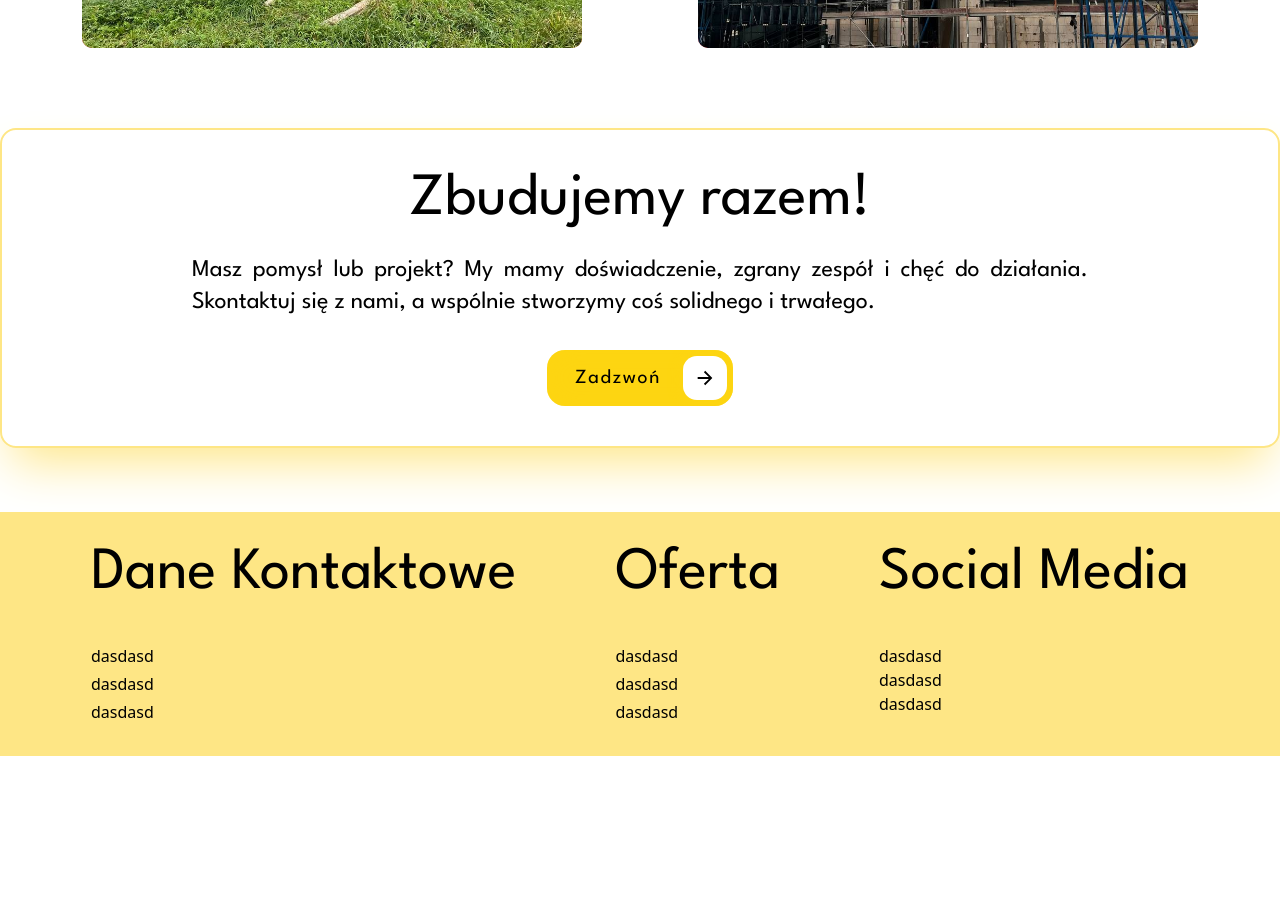
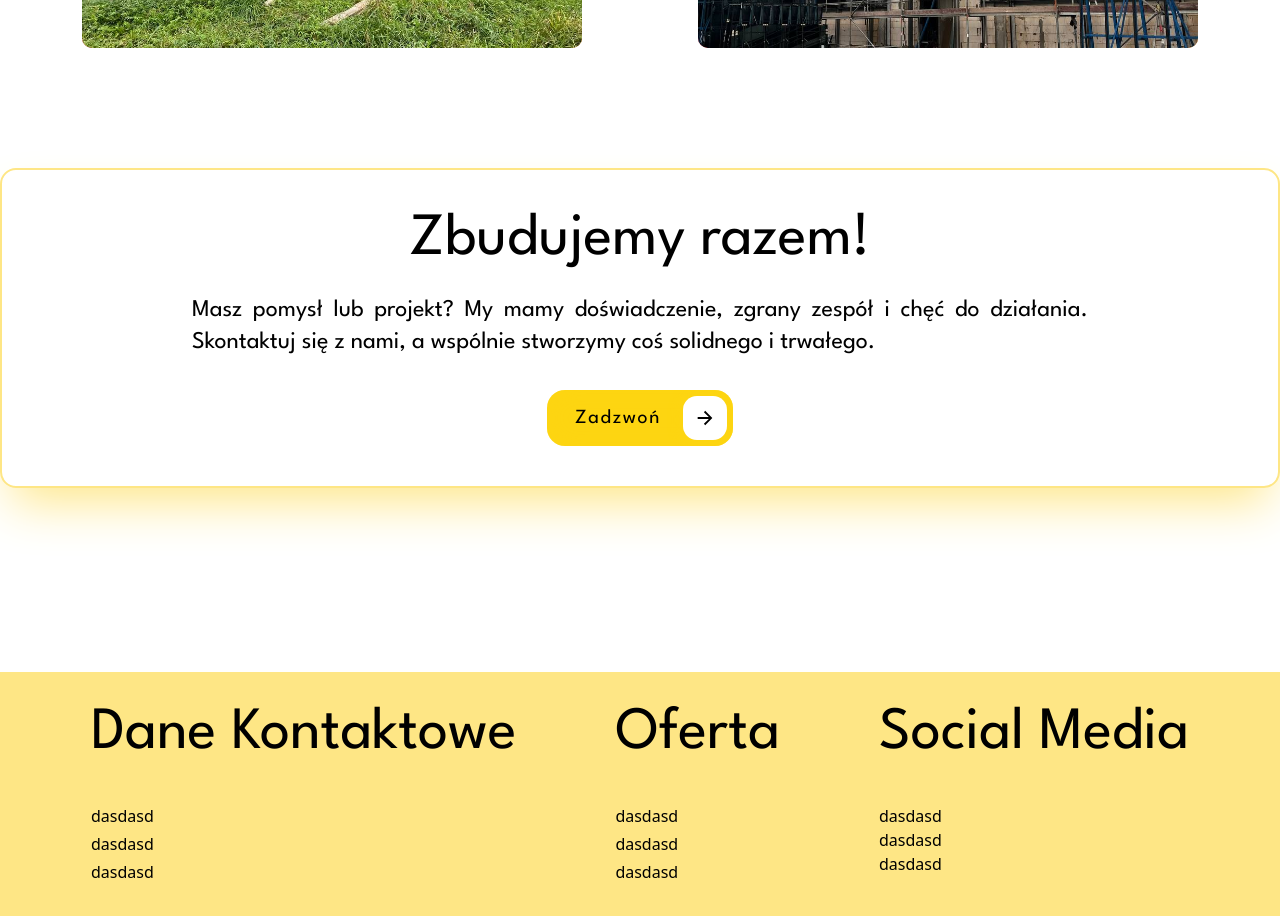
Before and after one commit to vla2oc/SushkovPro, a React (Vite) app: page /SushkovPro/oferta in a window 1280 px wide. Shown: the part 1300-2216 px from the top of the page. Before the commit the page ends 2056 px from the top, so only its background shows below. Built offline with nearby package versions, Linux system fonts and the light colour scheme.

Commit message:
ScrolltoTop

```diff
--- a/src/App.jsx
+++ b/src/App.jsx
@@ -5,7 +5,16 @@ import NaszaRealizacja from './pages/NaszaRealizacja'
 import Onas from './pages/Onas'
 import Kontakt from './pages/Kontakt'
 import Oferta from './pages/Oferta'
+import { useEffect } from 'react'
+import { useLocation } from 'react-router-dom'
+
 function App() {
+
+  const { pathname } = useLocation()
+
+  useEffect(() => {
+    window.scrollTo(0, 0)
+  }, [pathname])
 
   return (
     <>
--- a/src/components/Layout/WorkTogether.jsx
+++ b/src/components/Layout/WorkTogether.jsx
@@ -3,7 +3,7 @@ import Button from "./Button";
 export default function WorkTogether() {
     return (
         <>
-            <div className="flex flex-col justify-center items-center mt-16 px-4 md:px-0 font-display">
+            <div className="flex flex-col justify-center items-center mt-30 mb-30 px-4 md:px-0 font-display">
                 <div className="border-2 flex flex-col border-amber-200 justify-center items-center p-6 md:p-10 rounded-2xl shadow-2xl shadow-amber-200 max-w-7xl w-full mb-16">
                     <h1 className="text-2xl sm:text-3xl md:text-6xl text-center">
                         Zbudujemy razem!
--- a/src/pages/Onas.jsx
+++ b/src/pages/Onas.jsx
@@ -26,7 +26,7 @@ export default function Onas() {
                     <p className='md:text-xl leading-8 mb-3'>Założyciel naszej firmy zaczynał jako zwykły montażysta. Poznał ten zawód od podstaw, nauczył się, co naprawdę działa, i zrozumiał, że najlepsze efekty osiąga się tylko wtedy, gdy pracuje się z ludźmi, którym się ufa. Tak powstała nasza firma — w Katowicach, w 2023 roku — zbudowana nie na papierze, tylko na relacjach.</p>
                 </div>
             </section>
-            <div className='flex justify-center flex-col gap-20 md:flex-row items-center'>
+            <div className='flex justify-center flex-col md:mt-15 md:mb-20 gap-20 md:flex-row items-center'>
                 <img src={gorlice} alt="" className='w-80 shadow-2xl' />
                 <img src={toyota} alt="" className='w-80 shadow-2xl' />
                 <img src={zawiercie} alt="" className='w-80 shadow-2xl' />
@@ -71,7 +71,7 @@ export default function Onas() {
                     <h1 className="text-4xl text-center md:text-5xl text-amber-200 font-bold mb-6">
                         Zobacz nasze realizacje
                     </h1>
-                    <p className="text-lg md:text-xl leading-8 mb-10">
+                    <p className="text-lg  md:text-xl leading-8 mb-10">
                         Każdy projekt to dla nas coś więcej niż tylko montaż. To efekt współpracy, zaufania i solidnej pracy zespołu. Zobacz, co udało nam się wspólnie stworzyć — od małych zleceń po duże, wymagające realizacje.
                     </p>
                     <Button title="Realizacje" link="/realizacja" />
```
